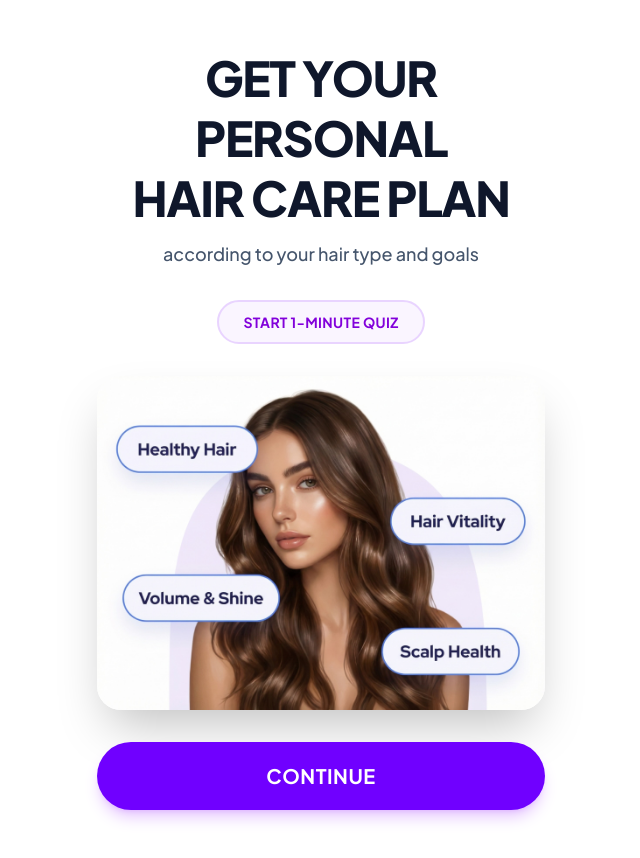
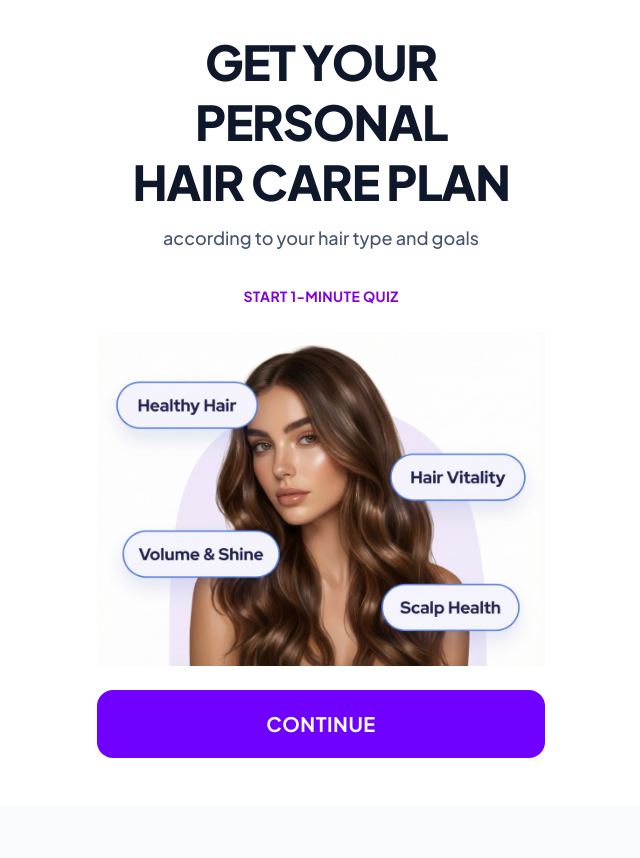
Before and after one commit to mcylldz/hairwellness, a React (Vite) app: page / in a window 1280 px wide. Shown: the whole page, without its empty margins (319-959 px from the left). After the commit the page ends 806 px from the top, so only its background shows below. Built offline with nearby package versions, Linux system fonts and the light colour scheme.

Commit message:
feat: update landing page design and skip onboarding slides

```diff
--- a/App.tsx
+++ b/App.tsx
@@ -1,6 +1,5 @@
 import React, { useState, useEffect } from 'react';
 import { LandingPage } from './components/LandingPage';
-import { Onboarding } from './components/Onboarding';
 import { Home } from './components/Home';
 import { Admin } from './components/Admin';
 import { TestPage } from './components/TestPage';
@@ -8,7 +7,6 @@ import { ErrorBoundary } from './components/ErrorBoundary';
 
 const App: React.FC = () => {
   const [showLanding, setShowLanding] = useState(true);
-  const [hasCompletedOnboarding, setHasCompletedOnboarding] = useState(false);
   const [path, setPath] = useState(window.location.pathname);
 
   useEffect(() => {
@@ -35,16 +33,10 @@ const App: React.FC = () => {
     setShowLanding(false);
   };
 
-  const handleCompleteOnboarding = () => {
-    setHasCompletedOnboarding(true);
-  };
-
   return (
     <div className="min-h-screen bg-white text-slate-900">
       {showLanding ? (
         <LandingPage onStart={handleStartQuiz} />
-      ) : !hasCompletedOnboarding ? (
-        <Onboarding onComplete={handleCompleteOnboarding} />
       ) : (
         <Home />
       )}
--- a/components/LandingPage.tsx
+++ b/components/LandingPage.tsx
@@ -1,45 +1,51 @@
 import React from 'react';
+import { AnalyticsService } from '../services/analytics';
 
 interface LandingPageProps {
     onStart: () => void;
 }
 
 export const LandingPage: React.FC<LandingPageProps> = ({ onStart }) => {
+    const handleStart = () => {
+        // Track landing page conversion
+        AnalyticsService.logEvent('landing_page_continue');
+        onStart();
+    };
+
     return (
-        <div className="min-h-screen bg-white flex flex-col items-center justify-center px-6 py-12">
-            <div className="max-w-md w-full text-center space-y-8">
-                {/* Main Heading */}
-                <div className="space-y-3">
+        <div className="min-h-screen bg-white flex flex-col items-center justify-start px-6 pt-8 pb-12">
+            <div className="max-w-md w-full text-center space-y-6">
+                {/* Main Heading - Reduced top padding */}
+                <div className="space-y-2">
                     <h1 className="text-4xl md:text-5xl font-black text-slate-900 leading-tight tracking-tight">
                         GET YOUR PERSONAL<br />HAIR CARE PLAN
                     </h1>
-                    <p className="text-lg text-slate-600 font-medium">
+                    {/* Subtitle closer to main heading */}
+                    <p className="text-lg text-slate-600 font-medium pt-1">
                         according to your hair type and goals
                     </p>
                 </div>
 
-                {/* Quiz Badge */}
-                <div className="inline-block">
-                    <div className="bg-purple-50 border-2 border-purple-200 rounded-full px-6 py-2">
-                        <span className="text-sm font-bold text-purple-700 uppercase tracking-wide">
-                            START 1-MINUTE QUIZ
-                        </span>
-                    </div>
+                {/* Quiz Badge - No bg/border, closer to subtitle */}
+                <div className="pt-2">
+                    <span className="text-sm font-bold text-purple-700 uppercase tracking-wide">
+                        START 1-MINUTE QUIZ
+                    </span>
                 </div>
 
-                {/* Hero Image */}
-                <div className="w-full rounded-3xl overflow-hidden shadow-2xl">
+                {/* Hero Image - No shadow, no effects */}
+                <div className="w-full overflow-hidden">
                     <img
                         src="/hero-image.jpg"
                         alt="Hair Care Benefits"
-                        className="w-full h-auto object-cover"
+                        className="w-full h-auto"
                     />
                 </div>
 
-                {/* Continue Button */}
+                {/* Continue Button - Reduced radius */}
                 <button
-                    onClick={onStart}
-                    className="w-full bg-[#7000FF] hover:bg-[#6000dd] text-white font-bold text-xl py-5 rounded-full shadow-lg shadow-purple-500/30 transition-all transform active:scale-[0.98] uppercase tracking-wide"
+                    onClick={handleStart}
+                    className="w-full bg-[#7000FF] hover:bg-[#6000dd] text-white font-bold text-xl py-5 rounded-2xl transition-all transform active:scale-[0.98] uppercase tracking-wide"
                 >
                     CONTINUE
                 </button>
```
